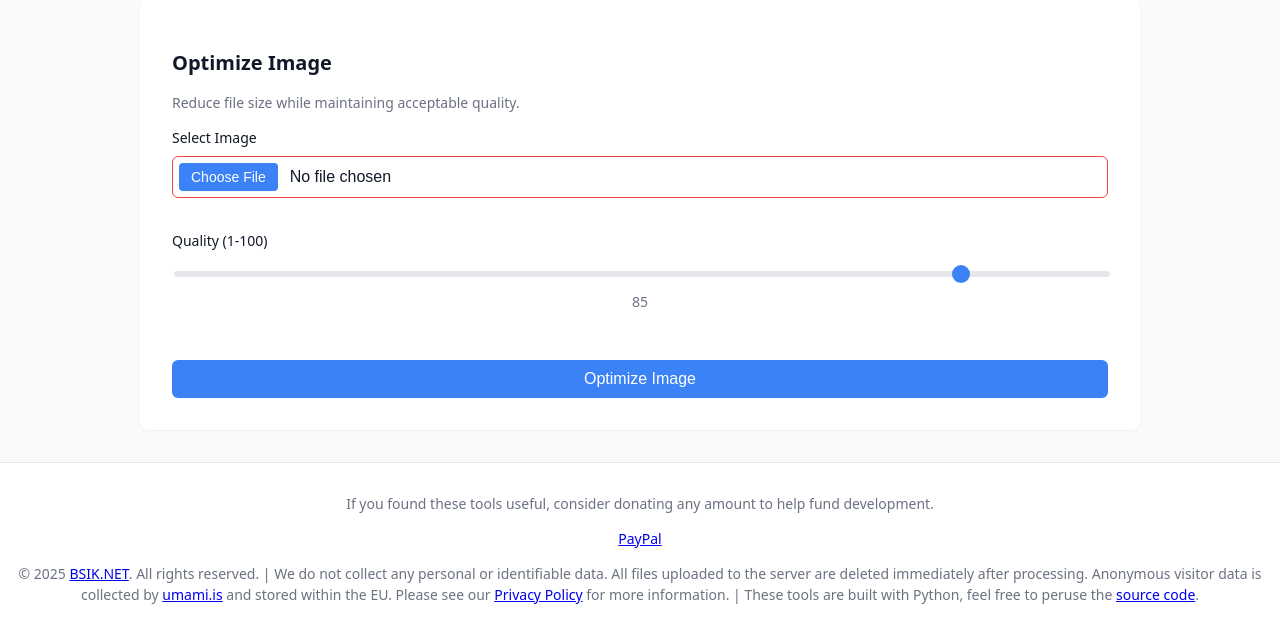
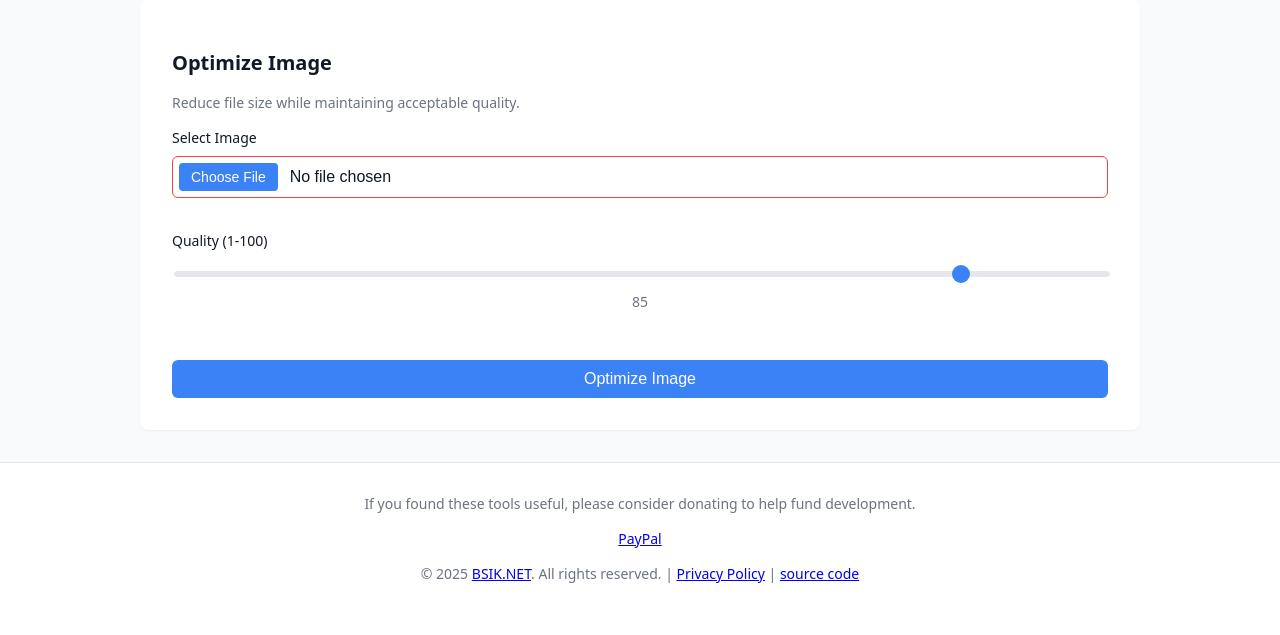
Before and after one commit to b-sik/web-tools-and-utilities, a FastAPI app: page /image/ in a window 1280 px wide. Shown: the part 1320-1955 px from the top of the page. After the commit the page ends 1903 px from the top, so only its background shows below. Run offline with FastAPI, Linux system fonts and the light colour scheme.

Commit message:
shorten footer content

```diff
--- a/app/templates/base.html
+++ b/app/templates/base.html
@@ -192,8 +192,8 @@
         <footer class="footer" role="contentinfo">
             <div class="container">
                 <p class="footer-text">
-                    If you found these tools useful, consider donating
-                    any amount to help fund development.
+                    If you found these tools useful, please consider donating
+                    to help fund development.
                 </p>
                 <p class="footer-text">
                     <a
@@ -203,15 +203,10 @@
                 </p>
                 <p class="footer-text">
                     © {{ year }} <a href="https://bsik.net" aria-label="Visit BSIK.NET">BSIK.NET</a>. All
-                    rights reserved. | We do not collect any personal or
-                    identifiable data. All files uploaded to the server are
-                    deleted immediately after processing. Anonymous visitor data
-                    is collected by <a href="https://umami.is" aria-label="Visit Umami Analytics">umami.is</a> and
-                    stored within the EU. Please see our
-                    <a href="/privacy" aria-label="View Privacy Policy">Privacy Policy</a> for more information.
-                    | These tools are built with Python, feel free to peruse the
+                    rights reserved. |
+                     <a href="/privacy" aria-label="View Privacy Policy">Privacy Policy</a> |
                     <a href="https://github.com/b-sik/web-tools-and-utilities"
-                        aria-label="View source code on GitHub">source code</a>.
+                        aria-label="View source code on GitHub">source code</a>
                 </p>
             </div>
         </footer>
```
